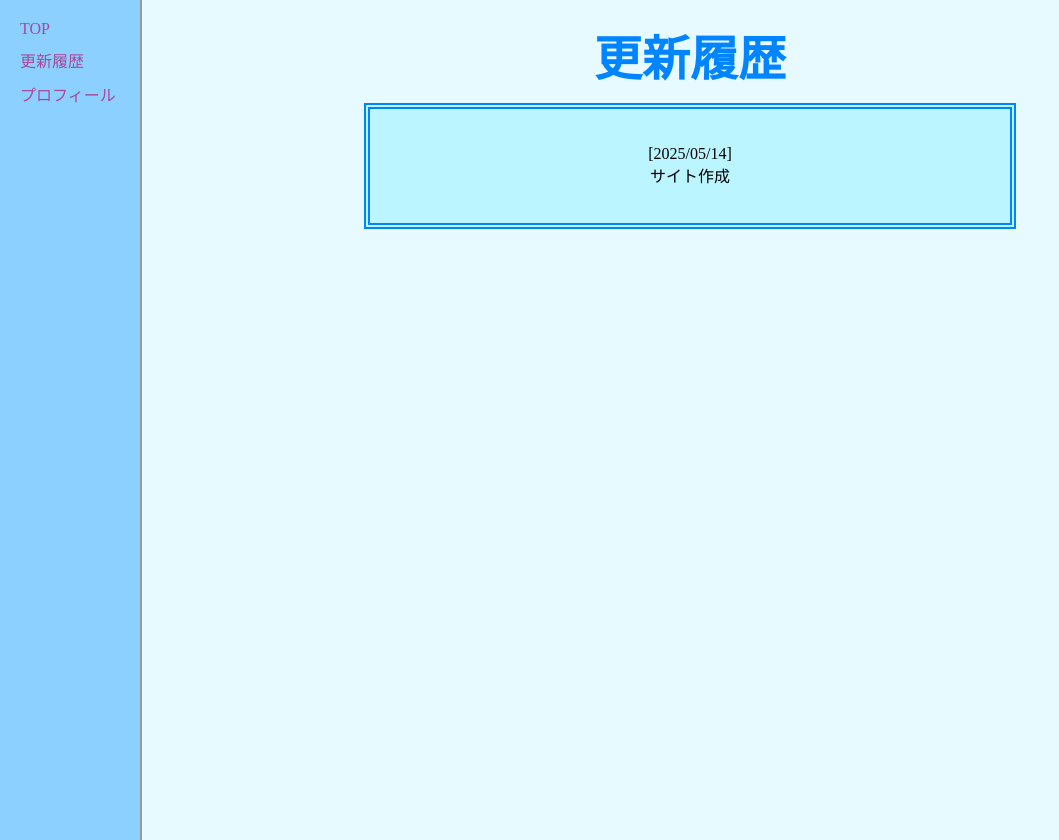
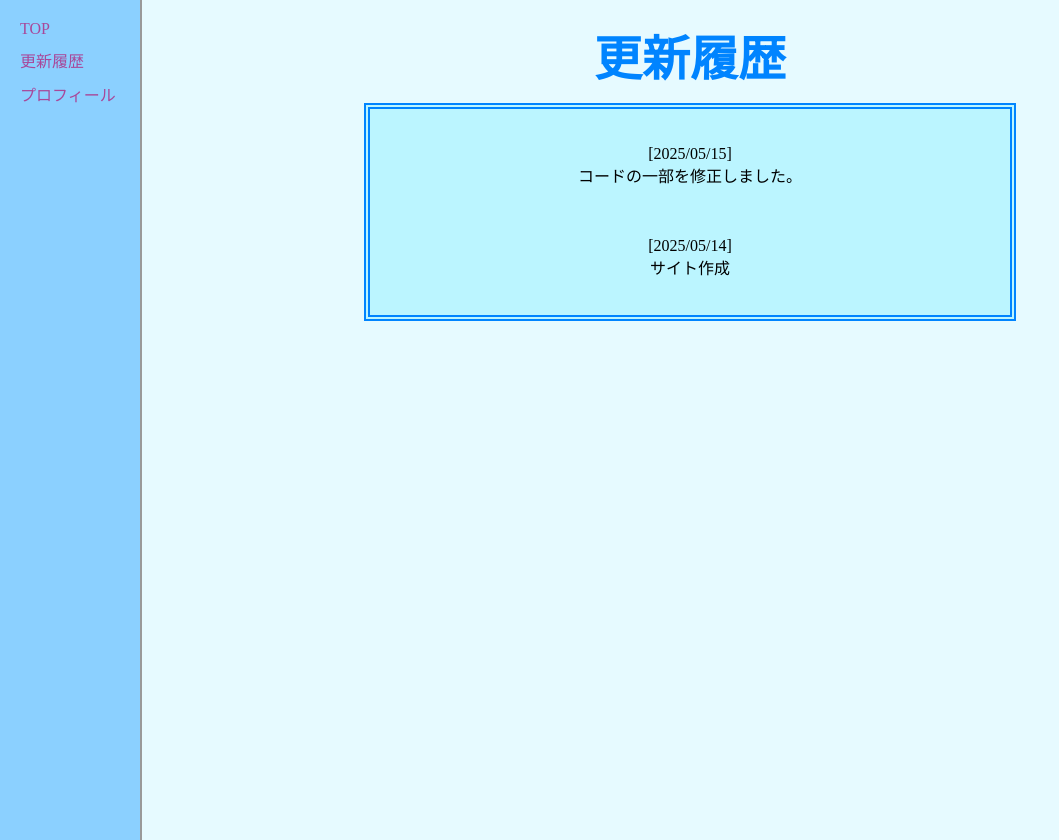
Before and after one commit to HisoHiso-As/HisoHiso-As.github.io, a plain HTML site: page koushin.html in a window 1280 px wide. Shown: the whole page, without its empty margins (0-1059 px from the left). Drawn offline with Linux system fonts and the light colour scheme.

Commit message:
Update koushin.html

```diff
--- a/koushin.html
+++ b/koushin.html
@@ -94,6 +94,10 @@
      <h1><font size="14"color="#0084ff"><center>更新履歴</font></center></h1>
 
     <div class="gakubuti1">
+         <p>[2025/05/15]
+             <br>
+             コードの一部を修正しました。
+         <!-- 空白 --><div style="margin-bottom: 50px;"></div>
          <p>[2025/05/14]
              <br>
              サイト作成
```
